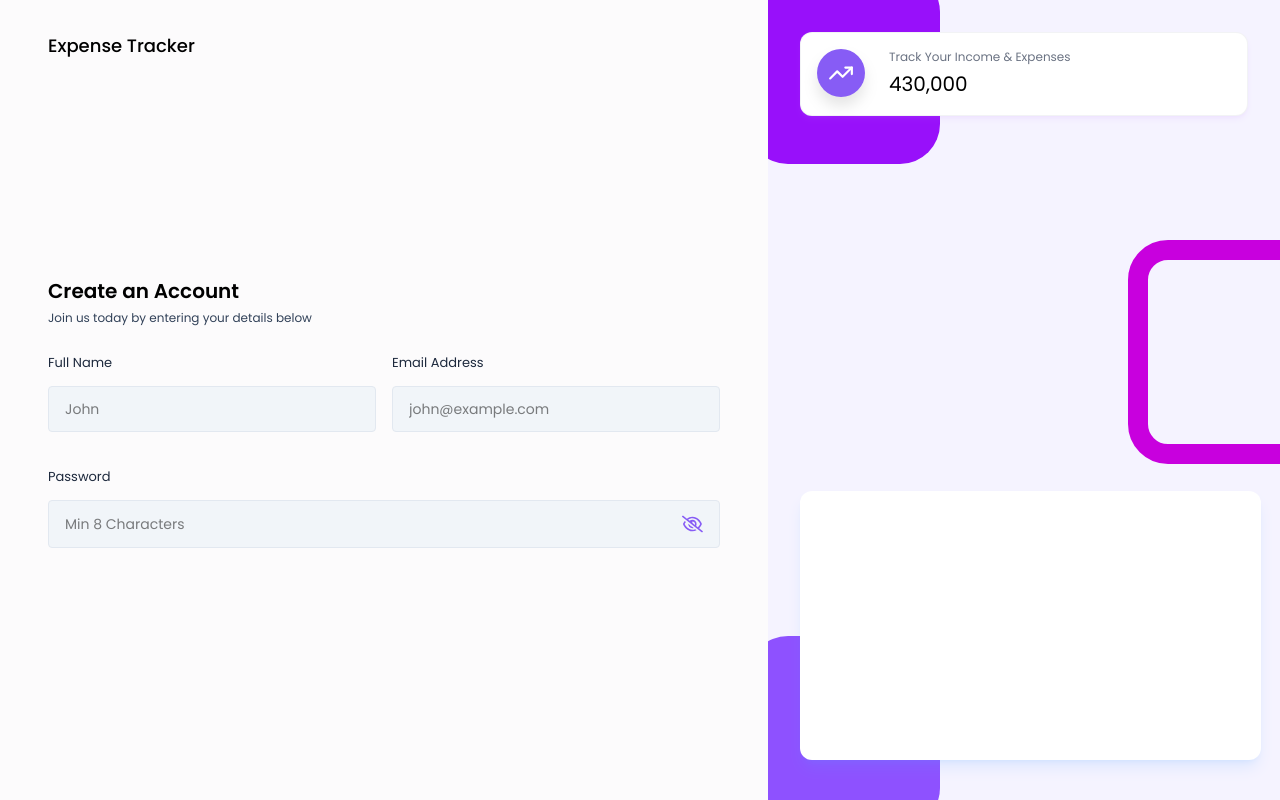
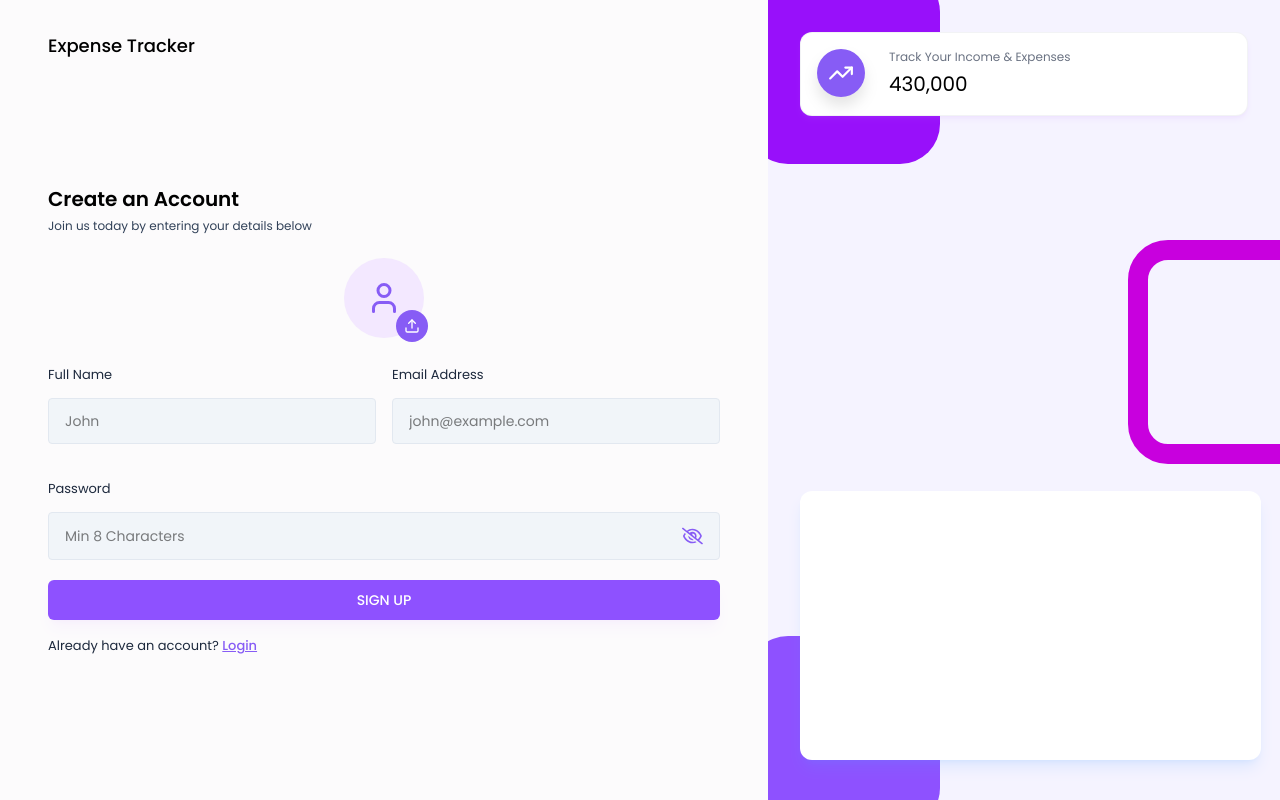
Before and after one commit to LevyAlves1532/expense-tracker, a React (Vite) app: page /sign-up in a window 1280 px wide. Built offline with nearby package versions, Linux system fonts and the light colour scheme.

Commit message:
Creating the Profile Photo Selector Component

```diff
--- /dev/null
+++ b/src/components/Inputs/ProfilePhotoSelector.tsx
@@ -0,0 +1,80 @@
+import { ChangeEvent, Dispatch, SetStateAction, useRef, useState } from "react";
+import { LuUser, LuUpload, LuTrash } from "react-icons/lu";
+
+export type Props = {
+  image: File | null;
+  setImage: Dispatch<SetStateAction<File | null>>;
+};
+
+const ProfilePhotoSelector = ({ image, setImage }: Props) => {
+  const inputRef = useRef<HTMLInputElement>(null);
+
+  const [ previewUrl, setPreviewUrl ] = useState<string | null>(null);
+
+  const handleChangeImage = (e: ChangeEvent<HTMLInputElement>) => {
+    const files = e.target.files;
+    const file = files ? files[0] : null;
+
+    if (file) {
+      // Update the image state
+      setImage(file);
+
+      // Generate preview URL from the file
+      const preview = URL.createObjectURL(file);
+      setPreviewUrl(preview);
+    }
+  }
+
+  const handleRemoveImage = () => {
+    setImage(null);
+    setPreviewUrl(null);
+  }
+
+  const onChooseFile = () => {
+    inputRef.current?.click();
+  }
+
+  return (
+    <div className="flex justify-center mb-6">
+      <input
+        type="file"
+        accept="image/*"
+        ref={inputRef}
+        onChange={handleChangeImage}
+        className="hidden"
+      />
+
+      {!image ? (
+        <div className="w-20 h-20 flex items-center justify-center bg-purple-100 rounded-full relative">
+          <LuUser className="text-4xl text-primary" />
+
+          <button
+            type="button"
+            className="w-8 h-8 flex items-center justify-center bg-primary text-white rounded-full absolute -bottom-1 -right-1"
+            onClick={onChooseFile}
+          >
+            <LuUpload />
+          </button>
+        </div>
+      ) : (
+        <div className="relative">
+          <img
+            src={previewUrl || ''}
+            className="w-20 h-20 rounded-full object-cover"
+            alt="profile photo"
+          />
+
+          <button
+            type="button"
+            className="w-8 h-8 flex items-center justify-center bg-red-500 text-white rounded-full absolute -bottom-1 -right-1"
+            onClick={handleRemoveImage}
+          >
+            <LuTrash />
+          </button>
+        </div>
+      )}
+    </div>
+  )
+}
+
+export default ProfilePhotoSelector;
--- a/src/pages/Auth/Login.tsx
+++ b/src/pages/Auth/Login.tsx
@@ -3,6 +3,7 @@ import { useNavigate, Link } from "react-router-dom";
 
 import Input from "../../components/Inputs/Input";
 import AuthLayout from "../../components/layouts/AuthLayout";
+
 import { validateEmail } from "../../utils/helper";
 
 const Login = () => {
--- a/src/pages/Auth/SignUp.tsx
+++ b/src/pages/Auth/SignUp.tsx
@@ -2,20 +2,45 @@ import { FormEvent, useState } from "react";
 import { useNavigate, Link } from "react-router-dom";
 
 import Input from "../../components/Inputs/Input";
+import ProfilePhotoSelector from "../../components/Inputs/ProfilePhotoSelector";
 import AuthLayout from "../../components/layouts/AuthLayout";
+
 import { validateEmail } from "../../utils/helper";
 
 const SignUp = () => {
   const navigate = useNavigate();
 
-  const [ profilePic, setProfilePic ] = useState(null);
+  const [ profilePic, setProfilePic ] = useState<File | null>(null);
   const [ fullName, setFullName ] = useState('');
   const [ email, setEmail ] = useState('');
   const [ password, setPassword ] = useState('');
-  const [ error, setError ] = useState(null);
+  const [ error, setError ] = useState<string | null>(null);
 
   // Handle Sign Up Form Submit
-  const handleSignUp = async (e: FormEvent<HTMLFormElement>) => {}
+  const handleSignUp = async (e: FormEvent<HTMLFormElement>) => {
+    e.preventDefault();
+
+    let profileImageUrl = '';
+
+    if (!fullName) {
+      setError('Please enter your name');
+      return;
+    }
+
+    if (!validateEmail(email)) {
+      setError('Please enter a valid email address.');
+      return;
+    }
+
+    if (!password) {
+      setError('Please enter the password');;
+      return;
+    }
+
+    setError(null);
+
+    // SignUP API Call
+  }
 
   return (
     <AuthLayout>
@@ -26,6 +51,11 @@ const SignUp = () => {
         </p>
 
         <form onSubmit={handleSignUp}>
+          <ProfilePhotoSelector
+            image={profilePic}
+            setImage={setProfilePic}
+          />
+
           <div className="grid grid-cols-1 md:grid-cols-2 gap-4">
             <Input
               value={fullName}
@@ -53,6 +83,21 @@ const SignUp = () => {
               />
             </div>
           </div>
+
+          {error && (
+            <p className="text-red-500 text-xs pb-2.5">{error}</p>
+          )}
+
+          <button type="submit" className="btn-primary">
+            SIGN UP
+          </button>
+
+          <p className="text-[13px] text-slate-800 mt-3">
+            Already have an account?{" "}
+            <Link className="font-medium text-primary underline" to="/login">
+              Login
+            </Link>
+          </p>
         </form>
       </div>
     </AuthLayout>
```
